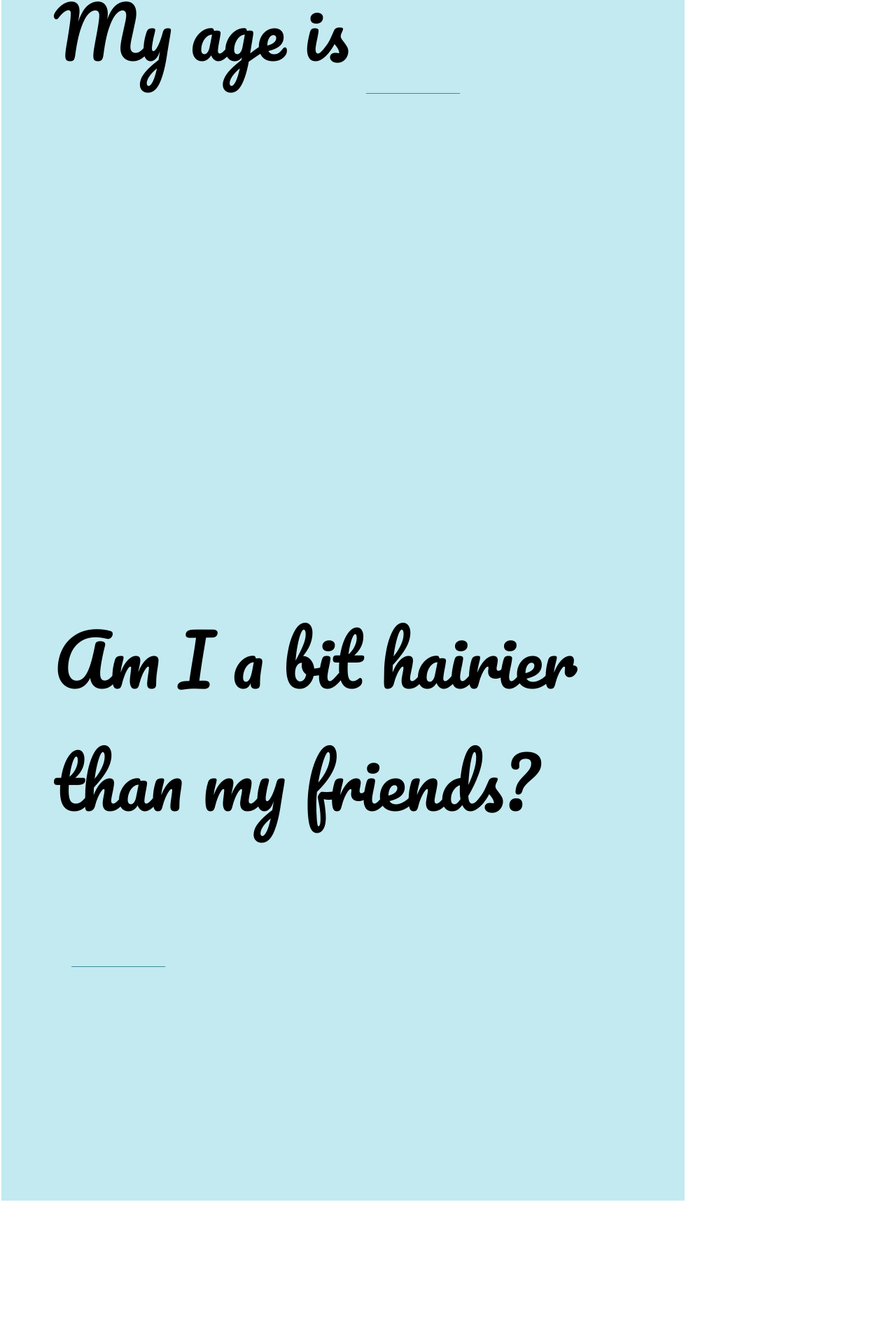
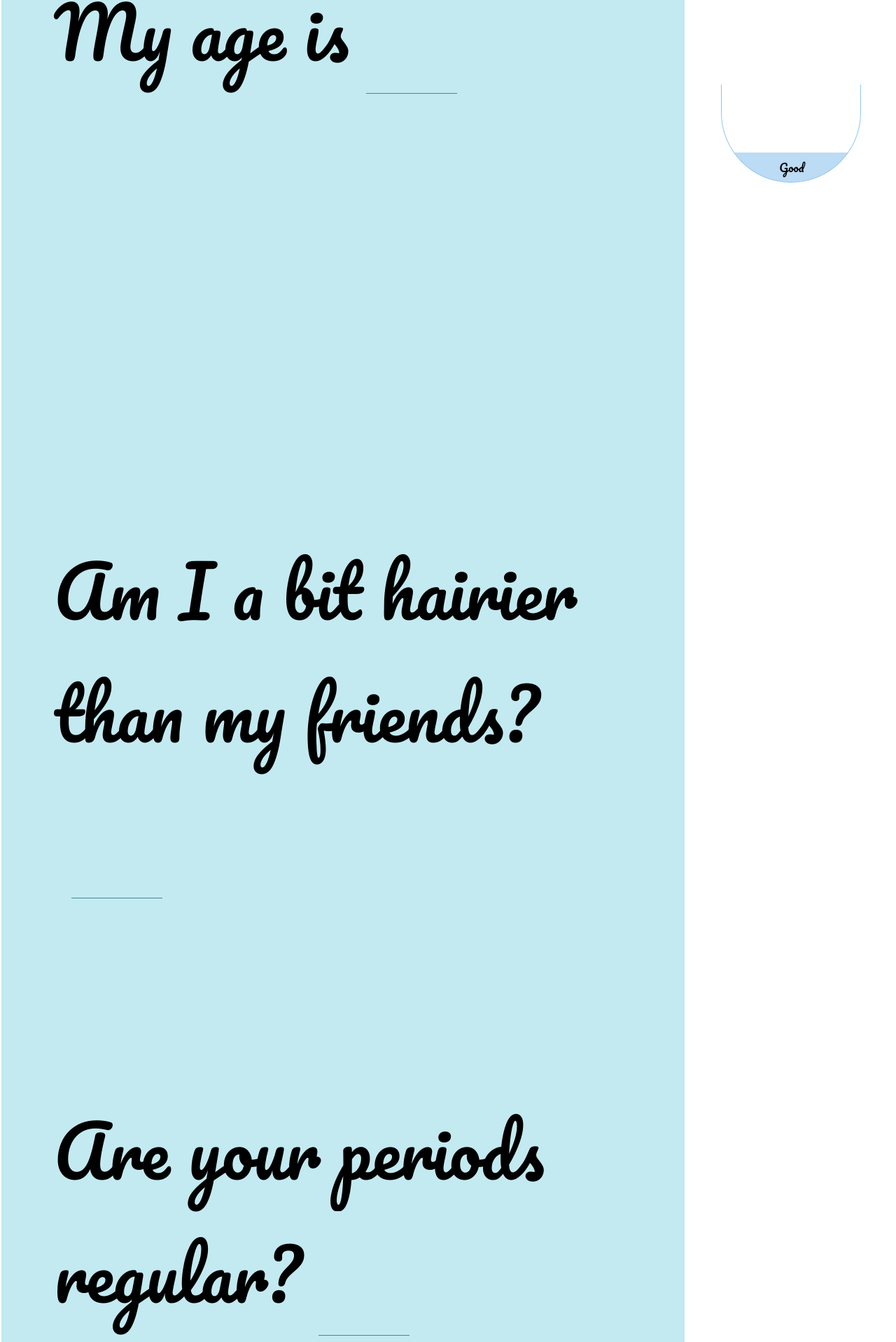
Before and after one commit to HealthHackAu2017/awesmosis-client, a React (Create React App) app: page / in a window 1280 px wide. Shown: the part 879-2797 px from the top of the page at 70% size. Before the commit the page ends 2595 px from the top, so only its background shows below. Built offline with nearby package versions, Linux system fonts and the light colour scheme.

Commit message:
add visual

```diff
--- a/src/App.css
+++ b/src/App.css
@@ -1,9 +1,14 @@
+* {
+  box-sizing: border-box;
+}
+
 .App {
   font-family: 'Pacifico', cursive;
 }
 
 .splash-page {
   height: 100vh;
+  padding: 40px;
   display: flex;
   flex-direction: column;
   justify-content: center;
@@ -13,6 +18,7 @@
 }
 
 .splash-page__content {
+  min-height: 340px;
   padding: 0 20px;
   max-width: 800px;
   height: 50vh;
@@ -59,3 +65,38 @@
   text-align: center;
   background-color: #c3eaf1;
 }
+
+.visualisation {
+
+}
+
+.visualisation__container {
+  border: 1px solid rgba(35,137,218, 0.5);
+  border-top: none;
+  border-radius: 0 0 100vh 100vh;
+  height: 140px;
+  width: 200px;
+  overflow: hidden;
+  position: absolute;
+  left: 50%;
+  transform: translateX(-50%);
+  top: 200px;
+}
+
+.visualisation__inner {
+  background: rgba(35,137,218, 0.3);
+  border-top: none;
+  height: 140px;
+  width: 200px;
+  position: absolute;
+  left: 0;
+  bottom: 0;
+  text-align: center;
+}
+
+.visualisation__inner--label {
+  position: absolute;
+  top: 50%;
+  left: 50%;
+  transform: translate(-50%, -50%);
+}
--- a/src/App.js
+++ b/src/App.js
@@ -2,18 +2,18 @@ import React from 'react';
 import Scroll from 'react-scroll';
 
 import TextQuestion from './components/text-question';
+import Visualisation from './components/visualisation';
 // import YesNoQuestion from './components/yes-no-question';
 import { updateField, fields } from './actions/form';
 
 import './App.css';
 
 const App = () => {
-  const { age, hair } = fields;
+  const { age, hair, periods_irregular, smoker_status, partners } = fields;
 
   const handleChange = e => {
     const name = e.target.name;
     const value = e.target.value;
-    console.log(name, value);
     updateField(name, value);
   };
 
@@ -24,18 +24,31 @@ const App = () => {
     <div className="App">
       <section className="splash-page">
         <div className="splash-page__content">
-          <h1>Make an informed decision<br />about your reproductive...</h1>
-          <p>Lorem ipsum dolor sit amet, consectetur adipisicing elit. Optio commodi, ipsa in officia! Est natus culpa nisi inventore sit veniam ab libero harum beatae dicta nulla quis deserunt, dignissimos a!</p>
+          <h1>
+            Make an informed decision<br />about your reproductive...
+          </h1>
+          <p>
+            Lorem ipsum dolor sit amet, consectetur adipisicing elit. Optio
+            commodi, ipsa in officia! Est natus culpa nisi inventore sit veniam
+            ab libero harum beatae dicta nulla quis deserunt, dignissimos a!
+          </p>
         </div>
         <footer className="splash-page__footer">
-          <Link activeClass="active" to="question-age" spy={true} smooth={true} offset={50} duration={500}>
+          <Link
+            activeClass="active"
+            to="question-age"
+            spy={true}
+            smooth={true}
+            offset={50}
+            duration={500}
+          >
             Begin
           </Link>
         </footer>
       </section>
       <section className="question-and-answers">
         <aside className="visualisation">
-          Hello
+          <Visualisation data={0.3} />
         </aside>
         <main className="questions">
           <form action="">
@@ -49,6 +62,7 @@ const App = () => {
                 onChange={handleChange}
               />
             </Element>
+            <Element name="question-hair" className="element">
               <TextQuestion
                 id="hair"
                 label="Am I a bit hairier than my friends?"
@@ -56,9 +70,36 @@ const App = () => {
                 value={hair}
                 onChange={handleChange}
               />
+            </Element>
+            <Element name="question-period" className="element">
+              <TextQuestion
+                id="periods_irregular"
+                label="Are your periods regular?"
+                inputWidth={130}
+                value={periods_irregular}
+                onChange={handleChange}
+              />
+            </Element>
+            <Element name="question-smoker" className="element">
+              <TextQuestion
+                id="smoker_status"
+                label="Are you a smoker?"
+                inputWidth={130}
+                value={smoker_status}
+                onChange={handleChange}
+              />
+            </Element>
+            <Element name="question-partners" className="element">
+              <TextQuestion
+                id="partners"
+                label="Sexual history"
+                inputWidth={130}
+                value={partners}
+                onChange={handleChange}
+              />
+            </Element>
           </form>
         </main>
-
       </section>
     </div>
   );
--- /dev/null
+++ b/src/components/visualisation.js
@@ -0,0 +1,19 @@
+import React from 'react';
+const VIS_HEIGHT = 140;
+
+const Visualisation = props => {
+  const fertility = props.data;
+  const height = fertility * VIS_HEIGHT;
+  console.log('height', fertility, height, props);
+  return (
+    <div className="visualisation">
+      <div className="visualisation__container">
+        <div className="visualisation__inner" style={{ height: `${height}px` }}>
+          <div className="visualisation__inner--label">Good</div>
+        </div>
+      </div>
+    </div>
+  );
+};
+
+export default Visualisation;
```
Lines whose indentation alone changed are shown as unchanged.
